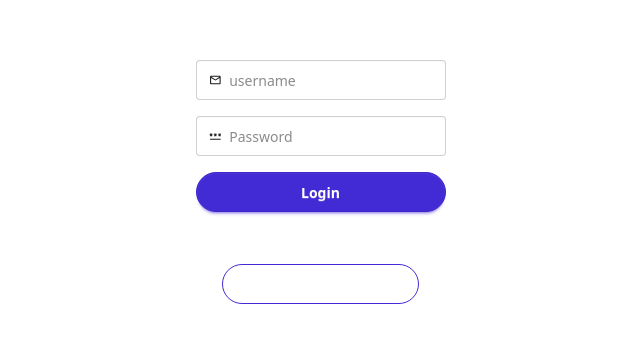
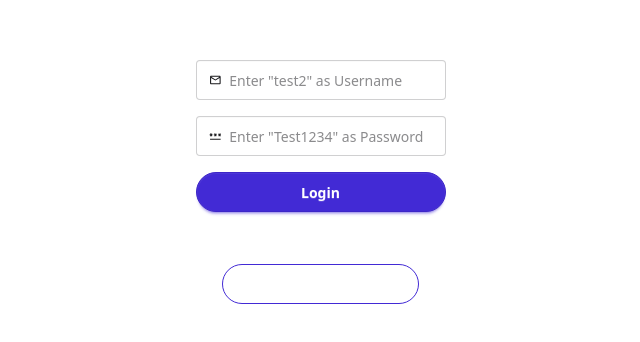
Before and after one commit to Atishay180/Twitter-Clone, a React (Vite) app in the folder frontend/: page /login in a window 1280 px wide. Shown: the part 246-588 px from the top of the page, without its empty margins (457-1097 px from the left). Built offline with nearby package versions, Linux system fonts and the light colour scheme; no server answers.

Commit message:
fix: update placeholder text for username and password fields in LoginPage

```diff
--- a/frontend/src/pages/auth/login/LoginPage.jsx
+++ b/frontend/src/pages/auth/login/LoginPage.jsx
@@ -70,7 +70,7 @@ const LoginPage = () => {
             <input
               type='text'
               className='grow'
-              placeholder='username'
+              placeholder='Enter "test2" as Username'
               name='username'
               onChange={handleInputChange}
               value={formData.username}
@@ -82,7 +82,7 @@ const LoginPage = () => {
             <input
               type='password'
               className='grow'
-              placeholder='Password'
+              placeholder='Enter "Test1234" as Password'
               name='password'
               onChange={handleInputChange}
               value={formData.password}
```
